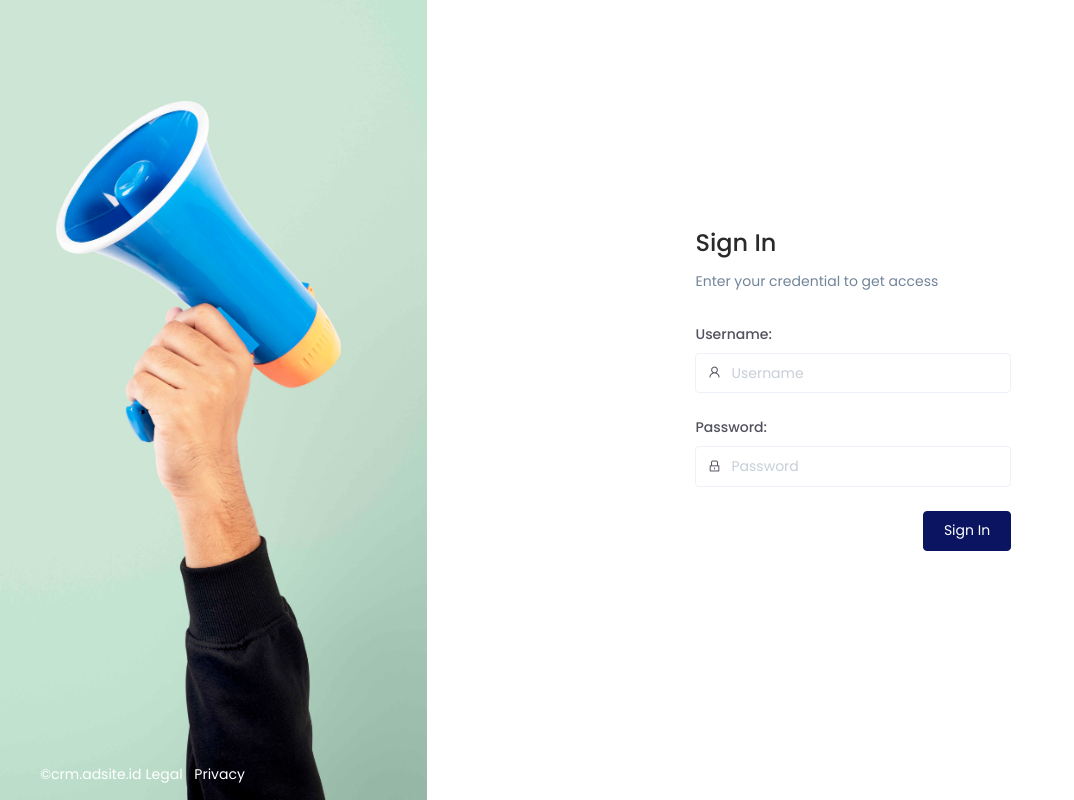
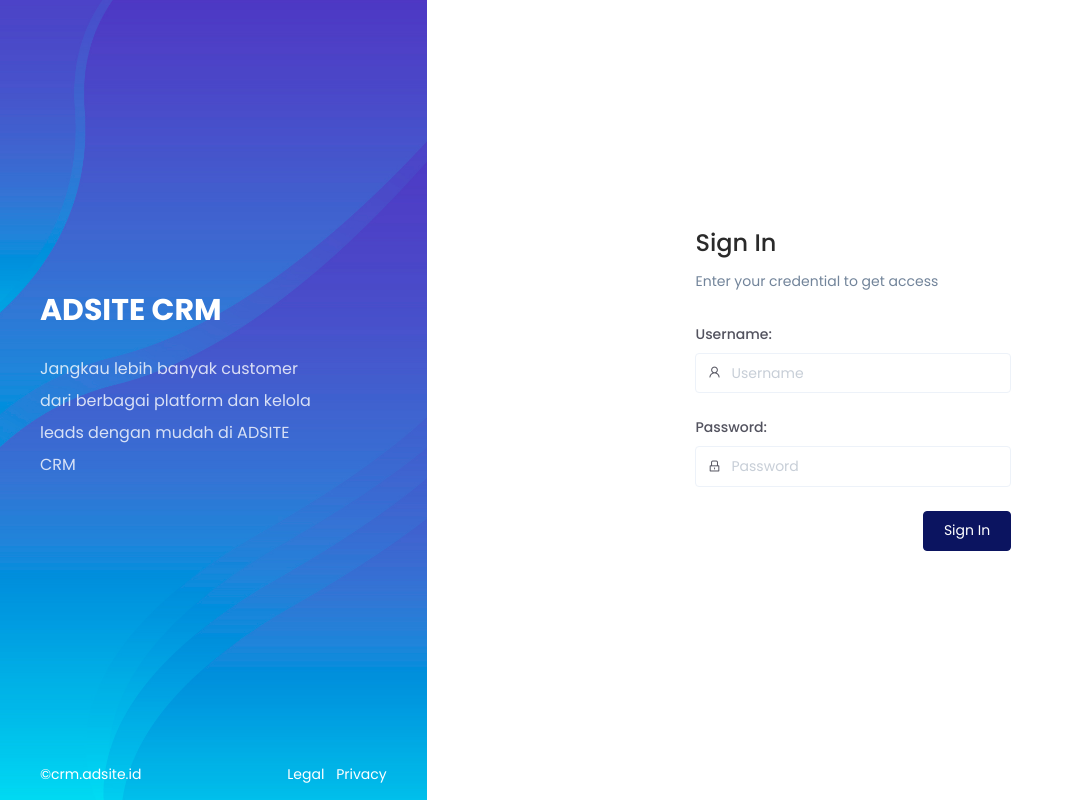
Before and after one commit to fauzancaren/adsitecrm, a CodeIgniter app: the page made by application/views/template/login.php in a window 1280 px wide. Shown: the whole page, without its empty margins (0-1074 px from the left). Run offline with CodeIgniter, Linux system fonts and the light colour scheme; data that the repository does not hold is empty.

Commit message:
ganti gambar login

```diff
--- a/application/views/template/login.php
+++ b/application/views/template/login.php
@@ -20,17 +20,17 @@
     <div class="app">
         <div class="container-fluid p-0 h-100">
             <div class="row no-gutters h-100 full-height">
-                <div class="col-lg-4 d-none d-lg-flex bg" style="background-image:url('<?= base_url("assets/images/others/bg-login.jpg") ?>')">
+                <div class="col-lg-4 d-none d-lg-flex bg" style="background-image:url('<?= base_url("assets/images/others/bg-login2.jpg") ?>')">
                     <div class="d-flex h-100 p-h-40 p-v-15 flex-column justify-content-between">
                         <div>
 
                             <!-- <img src="assets/images/logo/logo-white.png" alt=""> -->
                         </div>
                         <div>
-                            <!--
-                            <h1 class="text-white m-b-20 font-weight-normal">Exploring Enlink</h1>
-                            <p class="text-white font-size-16 lh-2 w-80 opacity-08">Climb leg rub face on everything give attitude nap all day for under the bed. Chase mice attack feet but rub face on everything hopped up.</p>
-                            -->
+
+                            <h1 class="text-white m-b-20 font-weight-bold">ADSITE CRM</h1>
+                            <p class="text-white font-size-16 lh-2 w-80 opacity-08">Jangkau lebih banyak customer dari berbagai platform dan kelola leads dengan mudah di ADSITE CRM</p>
+
                         </div>
                         <div class="d-flex justify-content-between">
                             <span class="text-white mr-1">©crm.adsite.id</span>
```
Also changed, not shown: assets/images/others/bg-login2.jpg (added).
